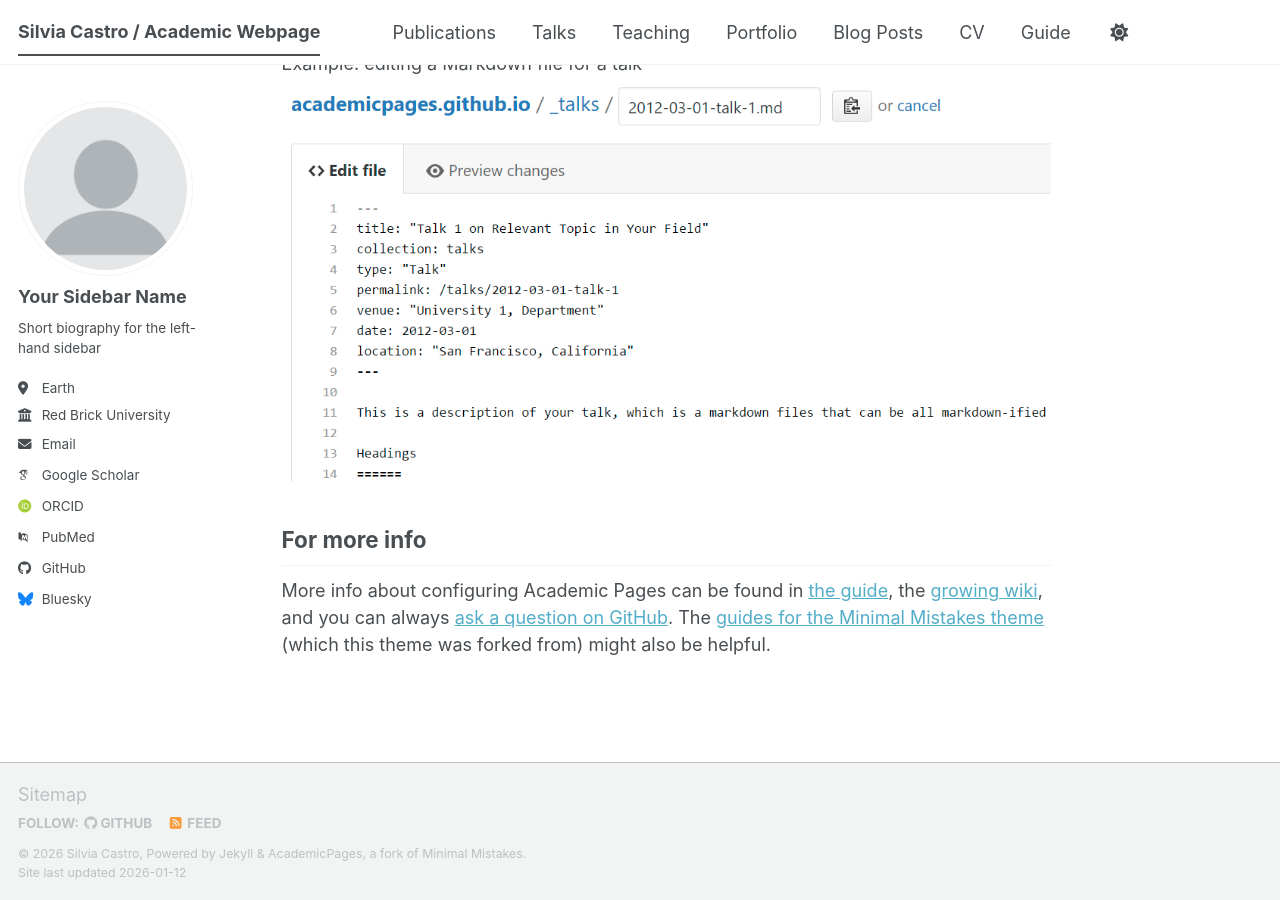
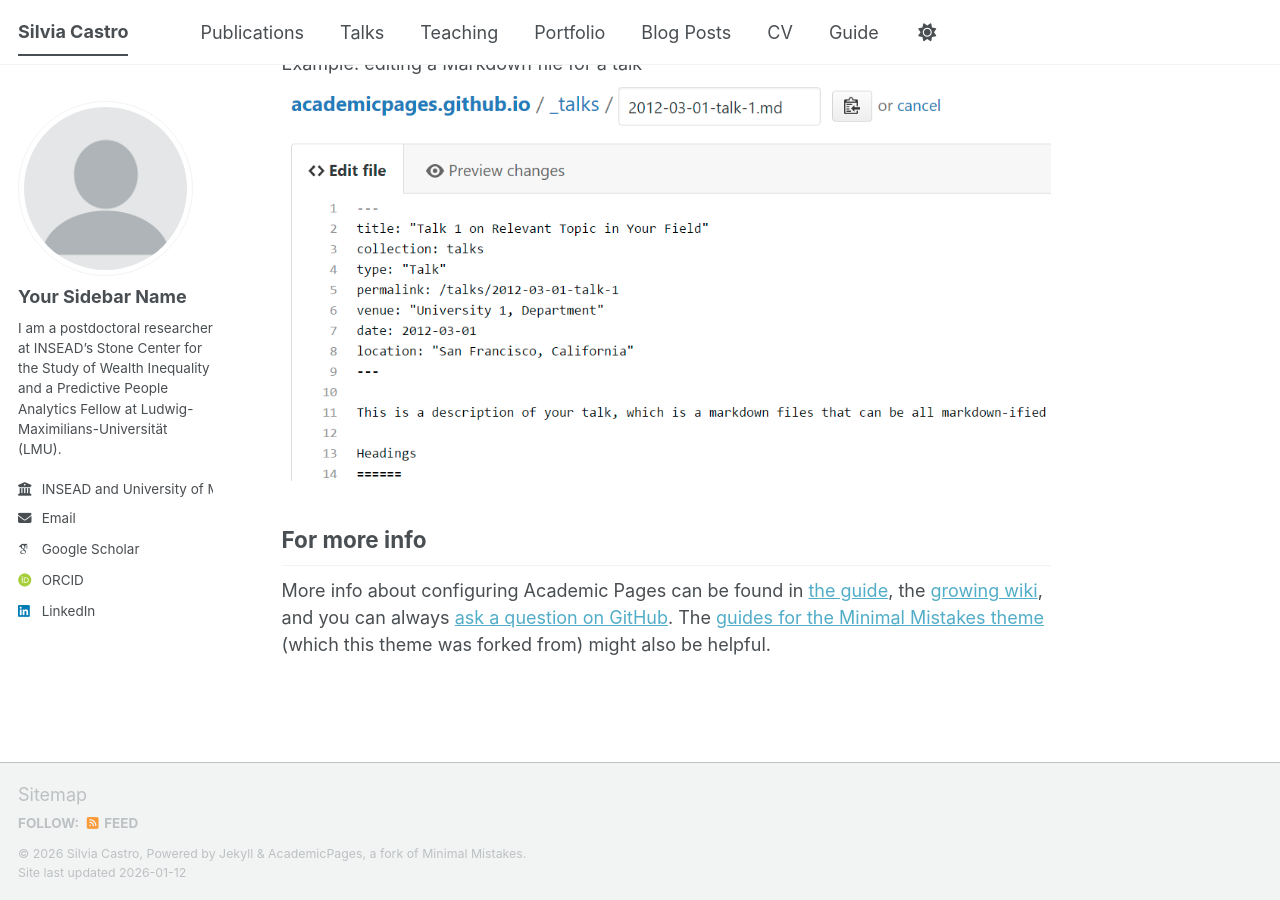
Before and after one commit to silviafcastro/castrosilvia, a Jekyll site: the page built from _pages/about.md, in a window 1280 px wide and 900 px high, scrolled down 2720 px. Built offline with Jekyll 4.4.1, drawn with Linux system fonts in a browser that asks for light colours; some web fonts are replaced; a script bundle is joined from its source files by our own code; library files that are not in the unit come from our copies.

Commit message:
Update _config.yml

```diff
--- a/_config.yml
+++ b/_config.yml
@@ -9,7 +9,7 @@
 # Basic Site Settings
 locale                   : "en-US"
 site_theme               : "default" # The available themes options are "default", "air", "sunrise", "mint", "dirt" and "contrast"
-title                    : "Silvia Castro / Academic Webpage"
+title                    : "Silvia Castro"
 title_separator          : "-"
 name                     : &name "Silvia Castro"
 description              : &description "Your Name's academic portfolio"   # Update this with a general description of your site, this is the default if not overridden by a page
@@ -26,38 +26,29 @@ author:
   avatar           : "profile.png"
   name             : "Your Sidebar Name"
   pronouns         : # example: "she/her"
-  bio              : "Short biography for the left-hand sidebar"
-  location         : "Earth"
-  employer         : "Red Brick University"
-  uri              : # URL
-  email            : "none@example.org"
+  bio              : "I am a postdoctoral researcher at INSEAD’s  Stone Center for the Study of Wealth Inequality and a Predictive People Analytics Fellow at Ludwig-Maximilians-Universität (LMU)."
+  employer         : "INSEAD and University of Munich (LMU)"
+  email            : "silvia.fernandezcastro@insead.edu"
 
   # Academic websites
   academia         : # URL
   arxiv            : # URL - Update with the correct link to your profile
-  googlescholar    : "https://scholar.google.com/citations?user=PS_CX0AAAAAJ"
+  googlescholar    : "https://scholar.google.com/citations?hl=es&view_op=list_works&gmla=AHoSzlWXFHEZ2S7JZkbCc89lymsX_9eU9SVmAuJDaJve7xBR487IJfQCjbrlsIP9hrXNQ-bVk3GkxsmneaszgtsZcD4WLb3QM2UghbW96fmM7QRfdBpNlk7r0WrduHdviyfofSLkk91g&user=-VKV5UYAAAAJ"
   inspire-hep      : # URL
   impactstory      : # URL
   orcid            : "https://orcid.org/yourorcidurl"
-  semantic         : # URL
-  ssrn             : # URL
-  pubmed           : "https://www.ncbi.nlm.nih.gov/pubmed/?term=john+snow"
-  researchgate     : # URL
-  scopus           : # URL
-  zotero           : # URL
-
 
   # Repositories and software development
   bitbucket        : # Username - Update with your username on the site
   codepen          : # Username
   dribbble         : # Username
-  github           : "academicpages"
+  github           : #"academicpages"
   kaggle           : # Username
   stackoverflow    : # User number or user number and name (i.e., use "1" or "1/jeff-atwood")
 
   # Social media
   artstation       : # Username
-  bluesky          : "bsky.app" # Replace this with you Bluesky username
+  bluesky          : #"bsky.app" # Replace this with you Bluesky username
   facebook         : # Username
   flickr           : # Username
   foursquare       : # Username
@@ -66,7 +57,7 @@ author:
   keybase          : # Username
   instagram        : # Username
   lastfm           : # Username
-  linkedin         : # Username
+  linkedin         : "https://www.linkedin.com/in/castrofsilvia/"
   mastodon         : # URL
   medium           : # URL
   pinterest        : # Username
```
